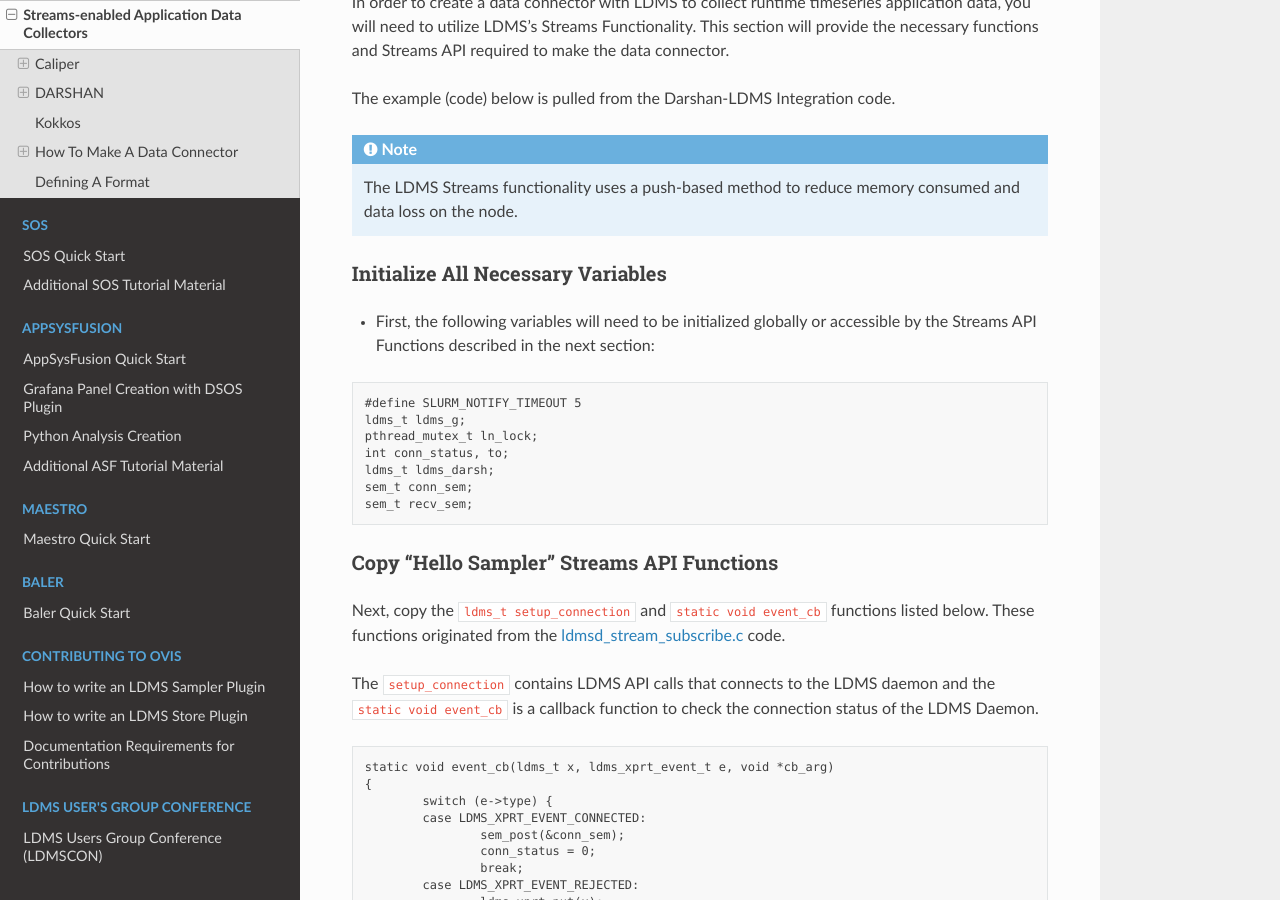
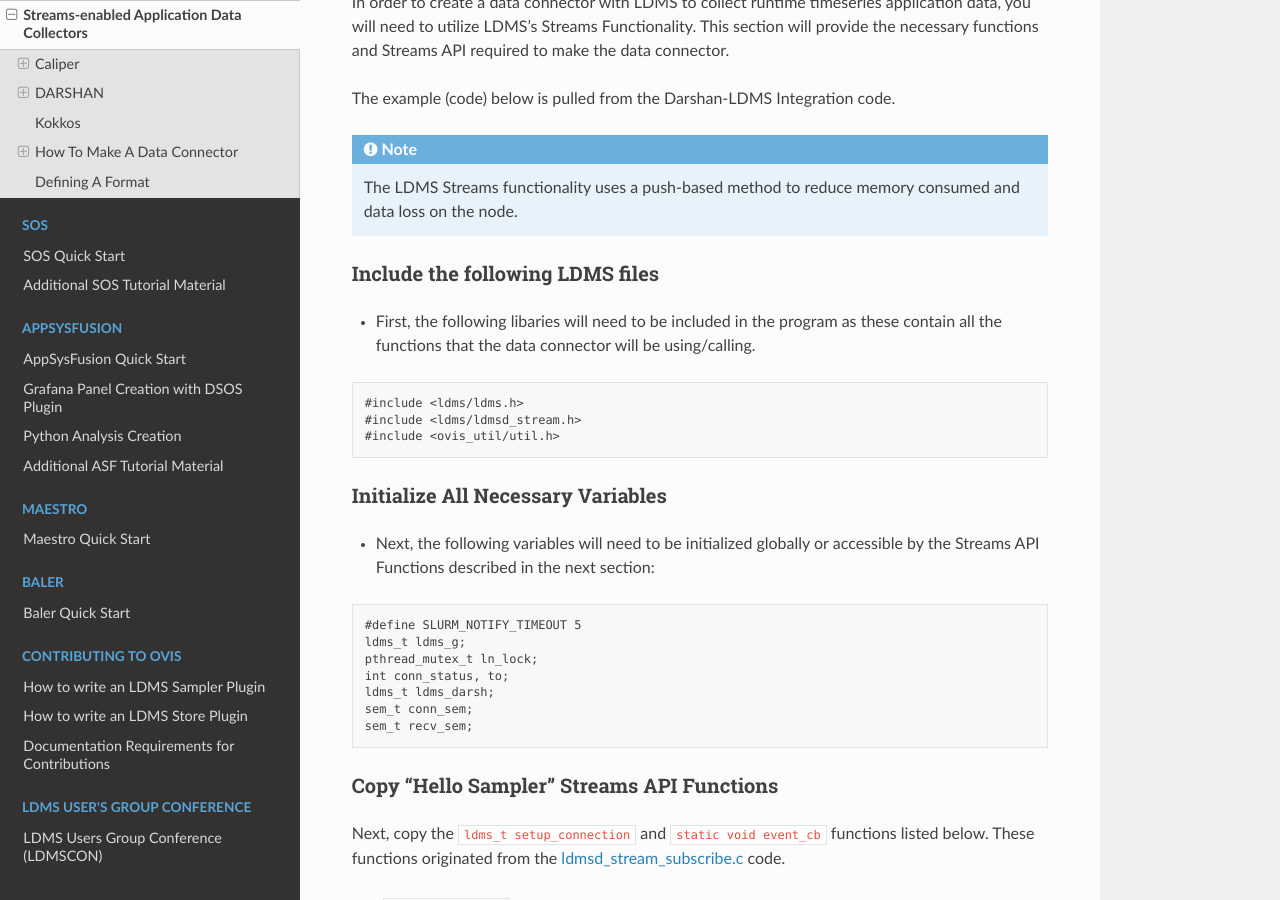
Before and after one commit to ovis-hpc/readthedocs, a Sphinx documentation site: the page built from docs/source/ldms-streams.rst, in a window 1280 px wide and 900 px high, scrolled down 11821 px. Built offline with Sphinx 7.4.7 and the Read the Docs theme 2.0.0, drawn with Linux system fonts in a browser that asks for light colours; pages that are not in the unit, such as notebooks, are missing from menus.

Commit message:
Update ldms-streams.rst

```diff
--- a/docs/source/ldms-streams.rst
+++ b/docs/source/ldms-streams.rst
@@ -509,10 +509,19 @@
 
   The LDMS Streams functionality uses a push-based method to reduce memory consumed and data loss on the node.
 
+Include the following LDMS files
+---------------------------------------
+* First, the following libaries will need to be included in the program as these contain all the functions that the data connector will be using/calling.
+.. code-block:: RST
+
+  #include <ldms/ldms.h>
+  #include <ldms/ldmsd_stream.h>
+  #include <ovis_util/util.h>
+
 Initialize All Necessary Variables
 -----------------------------------
 
-* First, the following variables will need to be initialized globally or accessible by the Streams API Functions described in the next section:
+* Next, the following variables will need to be initialized globally or accessible by the Streams API Functions described in the next section:
 
 .. code-block:: RST
 
```
